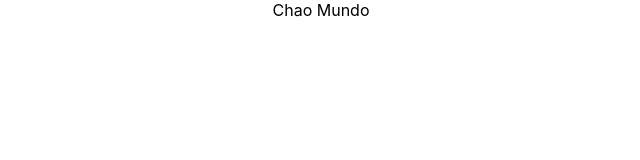
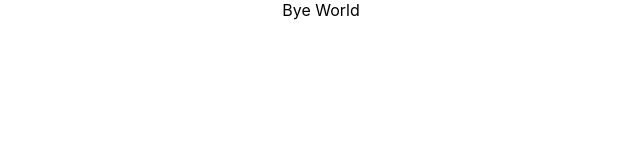
Before and after one commit to manu022/react-app-dokku, a React (Create React App) app: page / in a window 1280 px wide. Shown: the top 160 px of the page, without its empty margins (319-959 px from the left). Built offline with nearby package versions, Linux system fonts and the light colour scheme.

Commit message:
probando con menos ram

```diff
--- a/src/App.js
+++ b/src/App.js
@@ -3,7 +3,7 @@ import logo from './logo.svg';
 import './App.css';
 // HOLA MUNDO AAAAAA
 function App() {
-  return <div className='App'>Chao Mundo</div>;
+  return <div className="App">Bye World</div>;
 }
 
 export default App;
```
